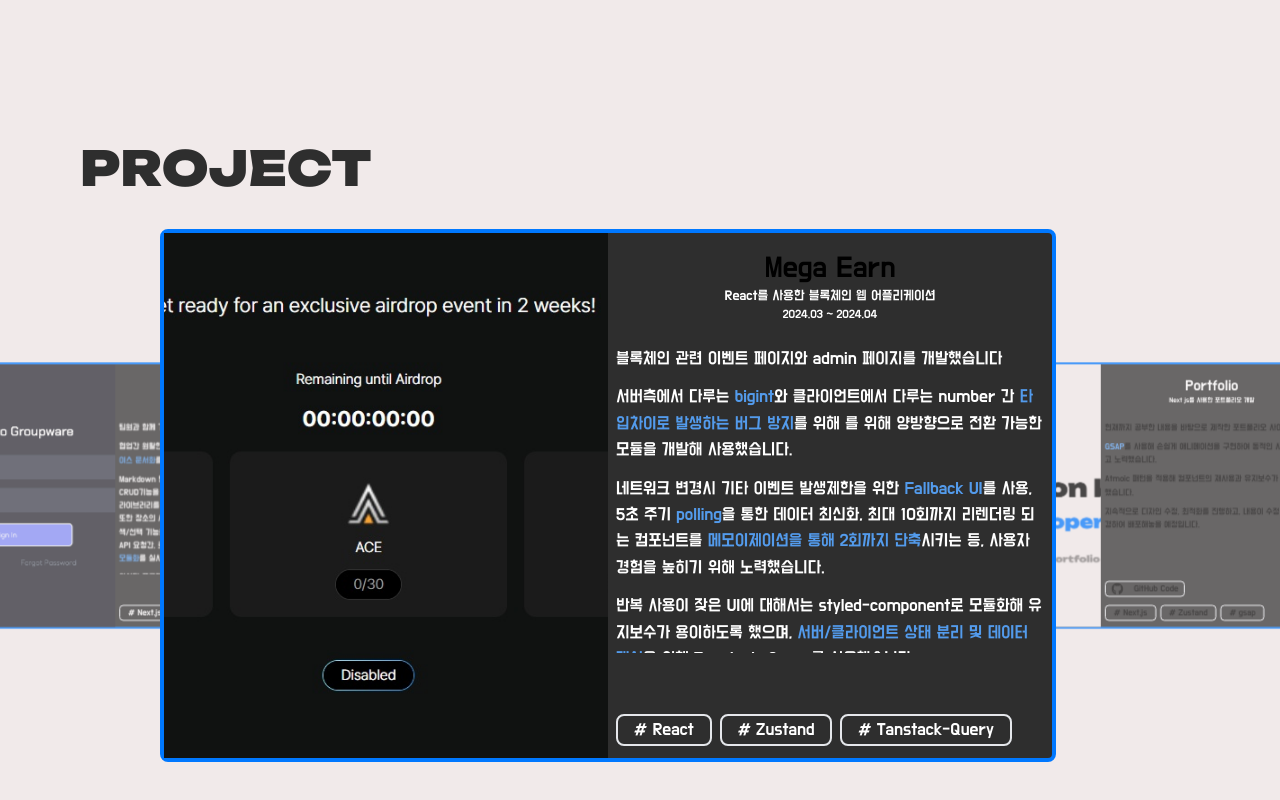
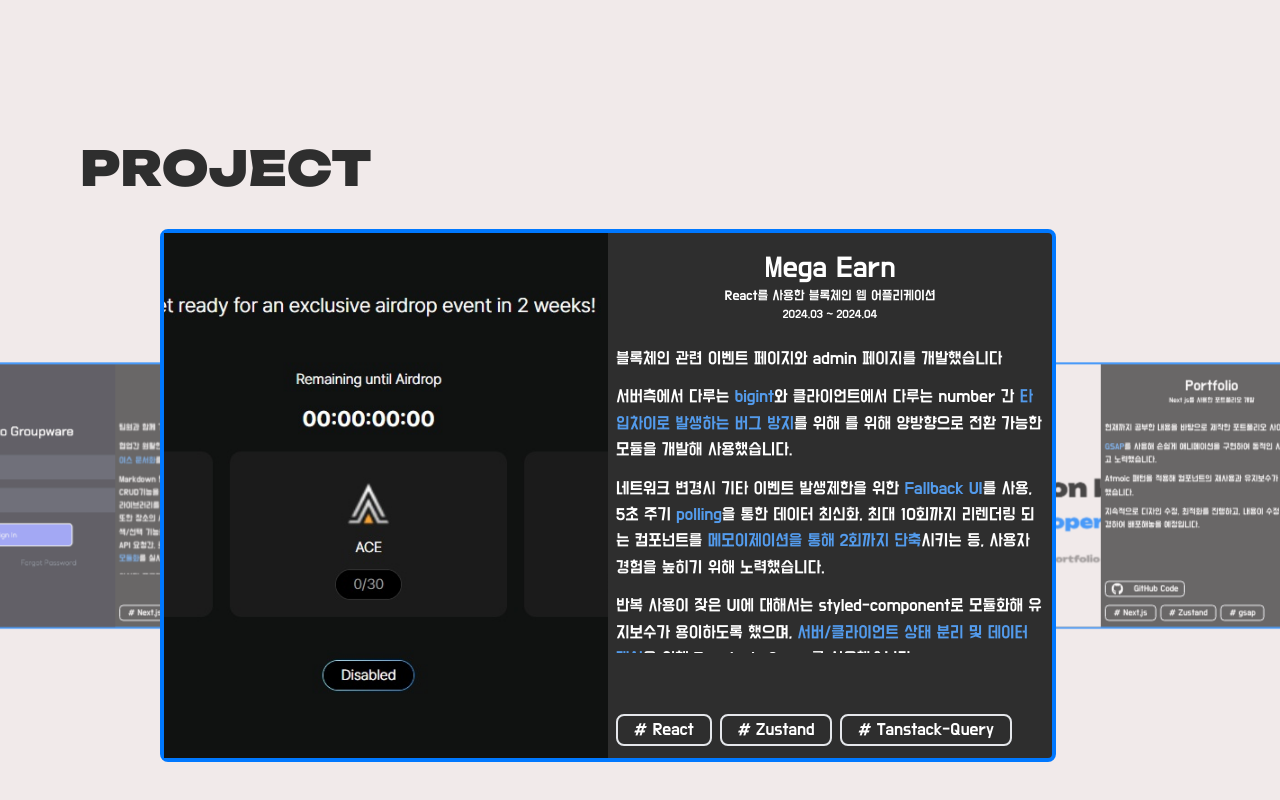
Before and after one commit to augusstt06/portfolio, a Next.js app: page /portfolio in a window 1280 px wide. Shown: the part 781-1581 px from the top of the page. Built offline with nearby package versions, Linux system fonts and the light colour scheme.

Commit message:
fix: css, README

```diff
--- a/src/components/organisms/project/BottomSection.tsx
+++ b/src/components/organisms/project/BottomSection.tsx
@@ -32,7 +32,7 @@ export default function BottomSection(props: Props) {
   const cards = [
     {
       url: '/project/mega.png',
-      title: <h1 className="text-lg sm:text-3xl">Mega Earn</h1>,
+      title: <h1 className="text-lg sm:text-3xl text-white">Mega Earn</h1>,
       subTitle: (
         <div className="text-sm sm:text-md text-white">
           <span>React를 사용한 블록체인 웹 어플리케이션</span>
@@ -91,7 +91,7 @@ export default function BottomSection(props: Props) {
         </p>
       ),
       description: (
-        <div className="relative pt-2 space-y-3 text-md text-whhite">
+        <div className="relative pt-2 space-y-3 text-md text-white">
           <p>현재까지 공부한 내용을 바탕으로 제작한 포트폴리오 사이트입니다.</p>
           <p>
             <span className={`text-[var(--text-color)]`}>GSAP</span>를 사용해
```
Also changed, not shown: 1 other file (tests, documents, lock files or other folders).
